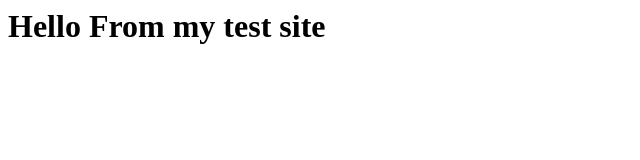
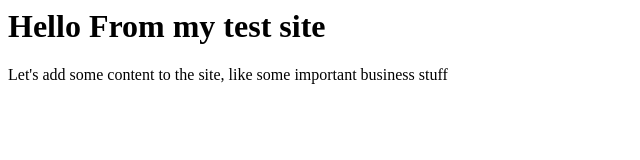
Before and after one commit to awest03/test-site, a plain HTML site: page index.html in a window 1280 px wide. Shown: the whole page, without its empty margins (0-640 px from the left). Drawn offline with Linux system fonts and the light colour scheme.

Commit message:
Update index.html

```diff
--- a/index.html
+++ b/index.html
@@ -6,5 +6,6 @@
   </header>
   <body>
     <h1>Hello From my test site</h1>
+    <p>Let's add some content to the site, like some important business stuff</p>
   </body>
 </html>
```
